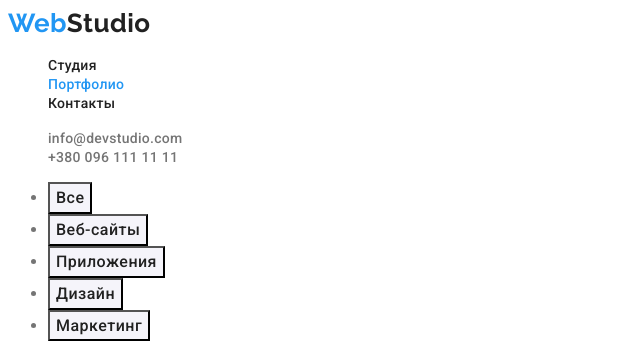
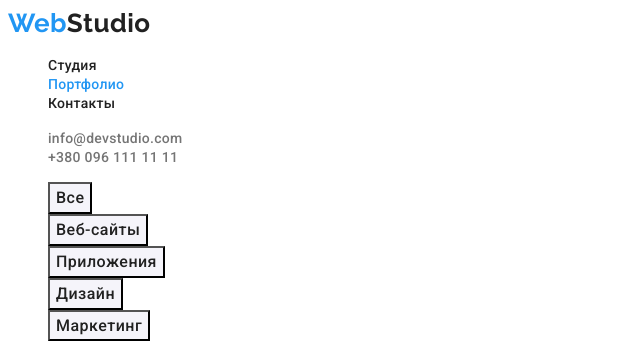
Before and after one commit to Nelia95/goit-markup-hw-02, a plain HTML site: page portfolio.html in a window 1280 px wide. Shown: the top 354 px of the page, 0-640 px from the left. Drawn offline with Linux system fonts and the light colour scheme.

Commit message:
update portfolio.html

```diff
--- a/portfolio.html
+++ b/portfolio.html
@@ -42,7 +42,7 @@
     </header>
     <main>
       <h1 class="work-title">Наши работы</h1>
-      <ul>
+      <ul class="list">
         <li><button type="button" class="button">Все</button></li>
         <li><button type="button" class="button">Веб-сайты</button></li>
         <li><button type="button" class="button">Приложения</button></li>
```
